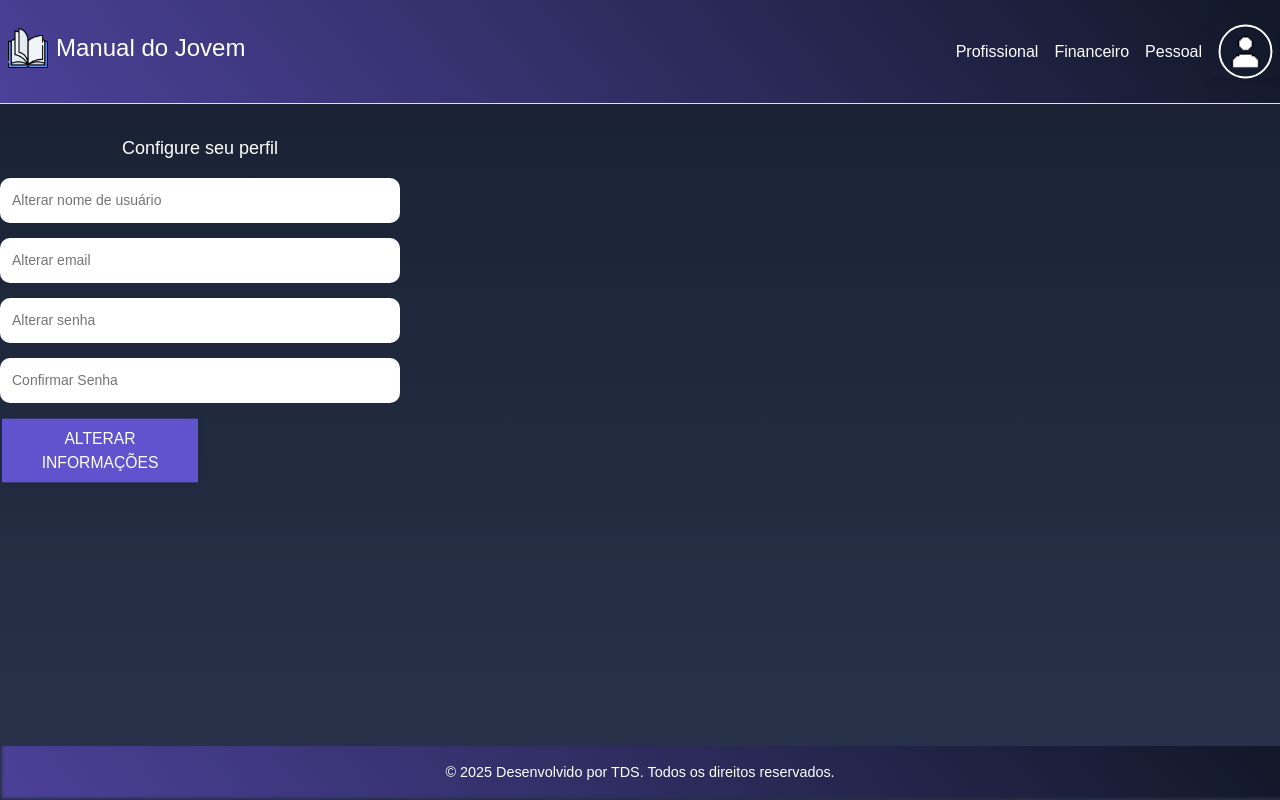
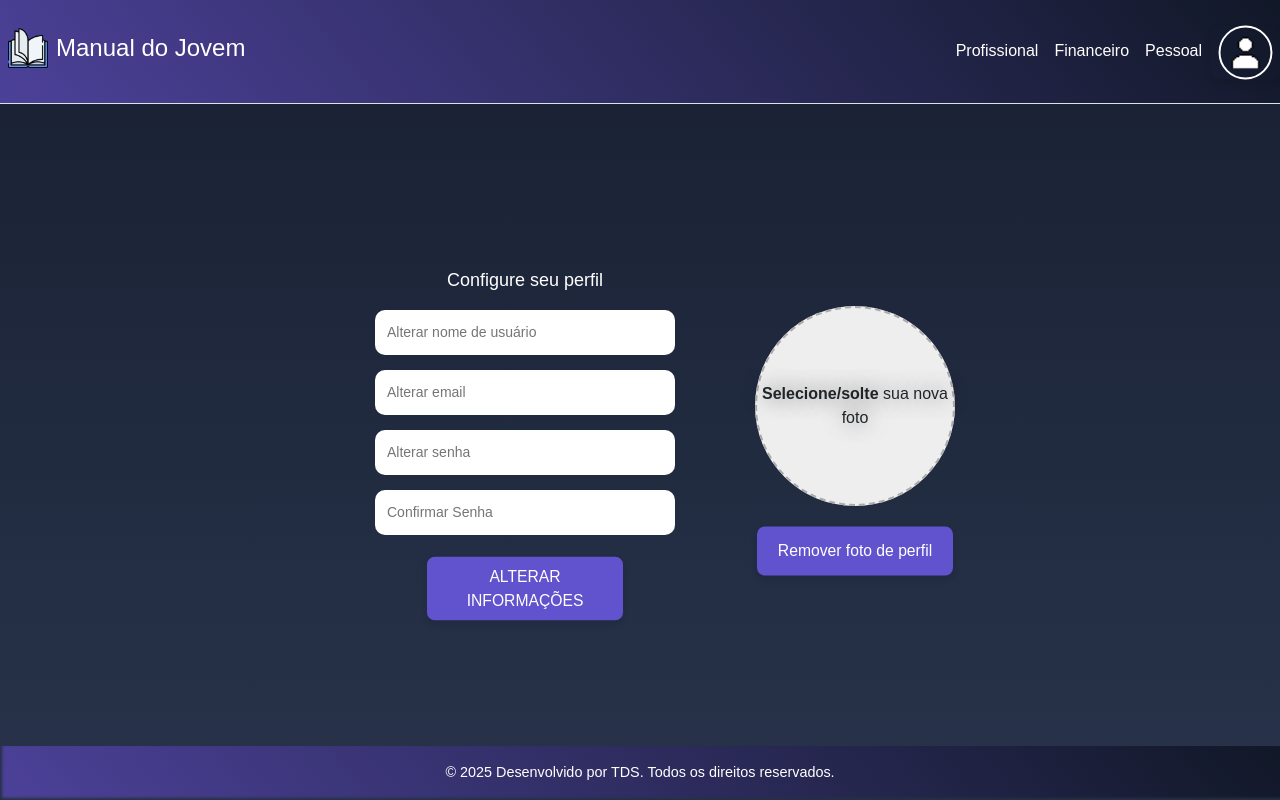
Before and after one commit to EduardoxxMenezes/MDJ, a website: page View/editarPerfil.html in a window 1280 px wide. Drawn offline with nearby package versions, Linux system fonts and the light colour scheme.

Commit message:
NOVA ATUALIACAO FRONT!

```diff
--- a/View/css/editarPerfil.css
+++ b/View/css/editarPerfil.css
@@ -1,11 +1,17 @@
-#container {
-  display: flex;
-  flex-direction: column;
-  justify-content: center;
-  max-width: 400px;
-  background-color: transparent;
+* {
+  padding: 0;
+  margin: 0;
 }
 
+#container {
+  width: 100% !important;
+  height: calc(100vh - 73px - 54px) !important;
+  display: flex;
+  justify-content: center !important;
+  align-items: center !important;
+  background-color: transparent;
+  gap: 30px !important;
+}
 
 #container h2 {
   color: white;
@@ -14,20 +20,29 @@
   font-size: 18px;
 }
 
+#conteudo {
+  width: 400px;
+  height: 300px;
+  display: flex;
+  flex-direction: column;
+  justify-content: center;
+}
+
 #forms {
   display: flex;
+  align-items: center;
   flex-direction: column;
   gap: 15px;
 }
 
 #forms input {
+  width: 300px;
   padding: 12px;
   border: none;
   border-radius: 10px;
   font-size: 14px;
   box-sizing: border-box;
 }
-
 
 button {
   background-color: #6152cd;
@@ -47,3 +62,79 @@ button {
 button:hover {
   cursor: pointer;
 }
+
+#divFotoPerfil {
+  display: flex;
+  flex-direction: column;
+  justify-content: center;
+  align-items: center;
+}
+
+.file-input {
+  width: 200px;
+  height: 200px;
+  background-color: #eee;
+  display: grid;
+  grid-template-areas: "stack";
+  border-radius: 200px;
+  cursor: pointer;
+}
+
+.file-input > * {
+  grid-area: stack;
+}
+
+#file {
+  cursor: pointer;
+  opacity: 0;
+  width: 200px;
+  height: 200px;
+  border-radius: 200px;
+}
+
+.file-input > .drop-zone {
+  width: 200px;
+  height: 200px;
+  border: dashed 2px hsl(0, 0%, 67%);
+  border-radius: 200px;
+  text-align: center;
+}
+
+.file-input.active > .drop-zone {
+  background-color: #19335a;
+}
+
+.drop-zone {
+  display: flex;
+  justify-content: center;
+  align-items: center;
+  transition: background 200ms;
+  position: relative;
+}
+
+.drop-zone p {
+  z-index: 99;
+  text-shadow: rgba(18, 18, 18, 0.5) 1px 0 20px;
+}
+
+.drop-zone img {
+  width: 200px;
+  height: 200px;
+  border-radius: 200px;
+  position: absolute;
+  z-index: 0;
+  opacity: 0.8;
+  transition: opacity 500ms;
+  object-fit: cover;
+}
+
+.file-input:hover .drop-zone > img {
+  opacity: 0.1;
+}
+
+#alterarFoto {
+  width: 200px;
+  height: 50px;
+  border-radius: 8px;
+  margin-top: 20px;
+}
--- a/View/css/globalStyle.css
+++ b/View/css/globalStyle.css
@@ -4,12 +4,23 @@
 }
 
 html,
-body {
+body{
+  font-family: "Poppins", sans-serif;
+  background: linear-gradient(to bottom, #182031, #28334b);
+}
+
+html  {
+  height: 100vh;
+  width: 100vw;
+}
+
+body  {
   height: 100%;
   width: 100%;
-  font-family: "Poppins", sans-serif;
-  background: linear-gradient(to bottom, #182031, #28334b);
+}
 
+p {
+  margin: 0;
 }
 
 #Titulo {
@@ -46,7 +57,6 @@ footer {
   position: fixed;
   bottom: 0;
   left: 0;
-  padding-top: 1rem !important;
   padding: 0;
   align-items: center;
   font-size: 0.9rem;
@@ -157,7 +167,7 @@ img {
 .py-3 {
   width: 100%;
   padding: 0 !important;
-  margin: 0;
+  margin: 0 !important;
 }
 
 li {
@@ -187,8 +197,3 @@ li {
   border: 2px solid white;
   border-radius: 50px;
 }
-
-@media screen and (max-width:500px) {
-
-
-}
--- a/View/editarPerfil.html
+++ b/View/editarPerfil.html
@@ -1,37 +1,71 @@
 <!DOCTYPE html>
 <html lang="en">
-
   <head>
     <meta charset="UTF-8" />
     <meta name="viewport" content="width=device-width, initial-scale=1.0" />
     <title>Editar</title>
 
+    <link rel="icon" href="./img/logo.png" />
+    <link
+    href="https://cdn.jsdelivr.net/npm/bootstrap@5.3.0/dist/css/bootstrap.min.css"
+    rel="stylesheet"
+    />
+    <link rel="stylesheet" href="./css/globalStyle.css" />
     <link rel="stylesheet" href="./css/editarPerfil.css" />
-  <link rel="icon" href="./img/logo.png" />
-  <link href="https://cdn.jsdelivr.net/npm/bootstrap@5.3.0/dist/css/bootstrap.min.css" rel="stylesheet">
-  <link rel="stylesheet" href="./css/globalStyle.css" />
   </head>
 
   <body>
     <header
       class="d-flex flex-wrap align-items-center justify-content-center justify-content-md-between py-3 mb-4 border-bottom"
-    style="display: flex; width: 100vw; height: 13vh;background: linear-gradient(50deg,#4c4199, #111827); ">
+      style="
+        display: flex;
+        width: 100vw;
+        height: 13vh;
+        background: linear-gradient(50deg, #4c4199, #111827);
+      "
+    >
       <div class="col-md-3 mb-2 mb-md-0">
-      <a href="/" class="d-inline-flex align-items-center text-decoration-none">
-        <img src="./img/logo.png" alt="Logo" width="60" height="50" class="me-2" />
+        <a
+          href="/"
+          class="d-inline-flex align-items-center text-decoration-none"
+        >
+          <img
+            src="./img/logo.png"
+            alt="Logo"
+            width="60"
+            height="50"
+            class="me-2"
+          />
           <span class="text-white fs-4">Manual do Jovem</span>
         </a>
       </div>
 
       <ul class="nav col-12 col-md-auto mb-2 justify-content-center mb-md-0">
-      <li><a href="./tela-profissional.html" class="nav-link px-2 icon-home ativo"
-          style="color: white;">Profissional</a>
+        <li>
+          <a
+            href="./tela-profissional.html"
+            class="nav-link px-2 icon-home ativo"
+            style="color: white"
+            >Profissional</a
+          >
         </li>
-      <li><a href="./tela-financeiro.html" class="nav-link px-2 icon-criar ativo" style="color: white;"> Financeiro</a>
+        <li>
+          <a
+            href="./tela-financeiro.html"
+            class="nav-link px-2 icon-criar ativo"
+            style="color: white"
+          >
+            Financeiro</a
+          >
         </li>
-      <li><a href="./tela-pessoal.html" class="nav-link px-2 icon-insc ativo" style="color: white;">Pessoal</a>
+        <li>
+          <a
+            href="./tela-pessoal.html"
+            class="nav-link px-2 icon-insc ativo"
+            style="color: white"
+            >Pessoal</a
+          >
         </li>
-
 
         <div id="fotoDiv">
           <button id="fotoBtn" type="button">
@@ -39,18 +73,17 @@
           </button>
         </div>
       </ul>
-
-
     </header>
 
     <main id="container">
-
       <div id="divInfos" class="hidden">
         <div id="opcoesPerfil">
           <a href="./editarPerfil.html" class="hrefPerfil">Editar Perfil</a>
           <a href="./contato.html" class="hrefPerfil">Entrar em contato</a>
           <a href="./redefinir.html" class="hrefPerfil">Redefinir Senha</a>
-        <a href="alterarFotoPerfil.html" class="hrefPerfil">Alterar foto de perfil</a>
+          <a href="alterarFotoPerfil.html" class="hrefPerfil"
+            >Alterar foto de perfil</a
+          >
         </div>
       </div>
 
@@ -66,6 +99,18 @@
         </section>
       </div>
 
+      <div id="divFotoPerfil">
+        <form for="file" class="file-input">
+          <div class="drop-zone" id="drop-zone">
+            <p id="text"><b>Selecione/solte</b> sua nova foto</p>
+          </div>
+          <input type="file" id="file" />
+        </form>
+        <button id="alterarFoto" onclick="removerFoto()">
+          Remover foto de perfil
+        </button>
+      </div>
+
       <footer>
         <p>&copy; 2025 Desenvolvido por TDS. Todos os direitos reservados.</p>
       </footer>
@@ -74,5 +119,4 @@
     <script src="./js/alterarFotoPerfil.js"></script>
     <script src="./js/areaOpcoes.js" defer></script>
   </body>
-
 </html>
```
Also changed, not shown: View/criarArtigo.html (+1 -3 lines), index.html (+21 -7 lines). Lines whose indentation alone changed are shown as unchanged.
